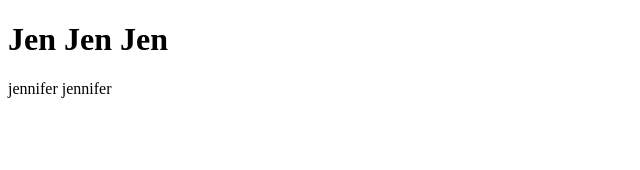
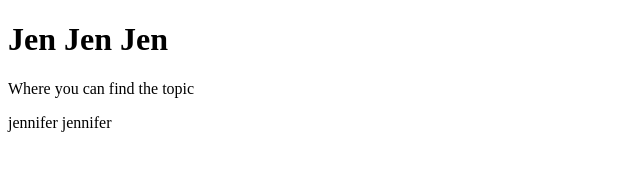
Before and after one commit to CloudLun/git-try, a plain HTML site: page index.html in a window 1280 px wide. Shown: the whole page, without its empty margins (0-640 px from the left). Drawn offline with Linux system fonts and the light colour scheme.

Commit message:
add topic

```diff
--- a/index.html
+++ b/index.html
@@ -10,7 +10,9 @@
 </head>
 <body>
     <h1>Jen Jen Jen </h1>
-
+    <section>
+        <p>Where you can find the topic</p>
+    </section>
     <p>jennifer jennifer</p>
 </body>
 </html>
```
Also changed, not shown: bbb.html (added).
